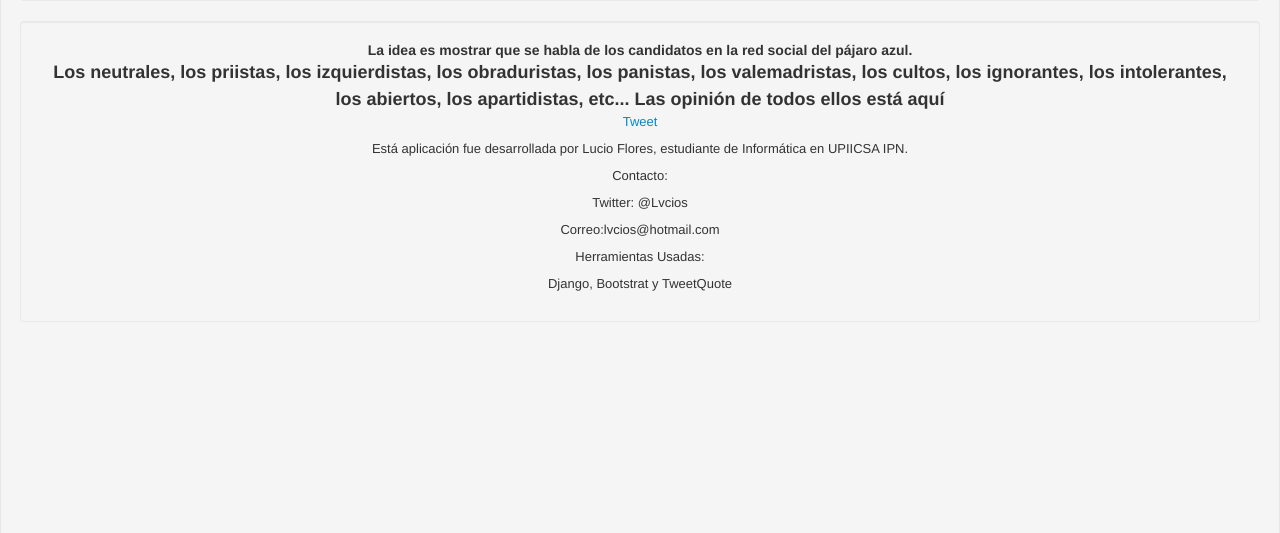
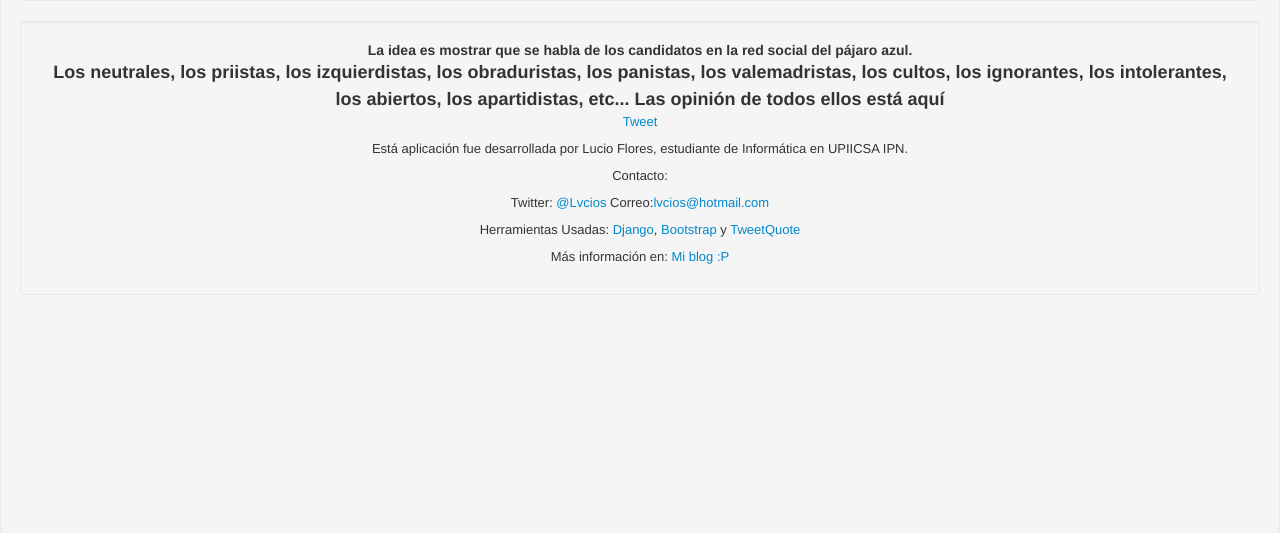
Before and after one commit to Lvcios/balloon, a Django app: page /mexicosays/ in a window 1280 px wide. Shown: the part 220-753 px from the top of the page. Run offline with Django 3.2, Linux system fonts and the light colour scheme; some libraries are stand-ins or nearby versions.

Commit message:
mexico says

```diff
--- a/template/index.html
+++ b/template/index.html
@@ -60,10 +60,9 @@
 			<p></p>
 			<p>Está aplicación fue desarrollada por Lucio Flores, estudiante de Informática en UPIICSA IPN.</p>
 			<p>Contacto:</p>
-			<p>Twitter: @Lvcios</p>
-			<p>Correo:lvcios@hotmail.com</p>
-			<p>Herramientas Usadas:</p>
-			<p>Django, Bootstrat y TweetQuote</p>
+			<p>Twitter: <a href="https://twitter.com/Lvcios">@Lvcios</a> Correo:<a href="mailito:">lvcios@hotmail.com</a></p>
+			<p>Herramientas Usadas: <a href="https://www.djangoproject.com/">Django</a>, <a href="http://twitter.github.com/bootstrap/">Bootstrap</a> y <a href="http://www.tweetquote.co.uk/">TweetQuote</a></p>
+			<p>Más información en: <a href="http://lvcios.blogspot.mx/2012/06/mexico-dice-tras-bambalinas.html">Mi blog :P</a></p>
 		</div>
 		<script type="text/javascript" src="http://platform.twitter.com/widgets.js"></script>
 		<script src="https://raw.github.com/Lvcios/balloon/master/static/js/jquery-1.7.2.js"></script>
```
